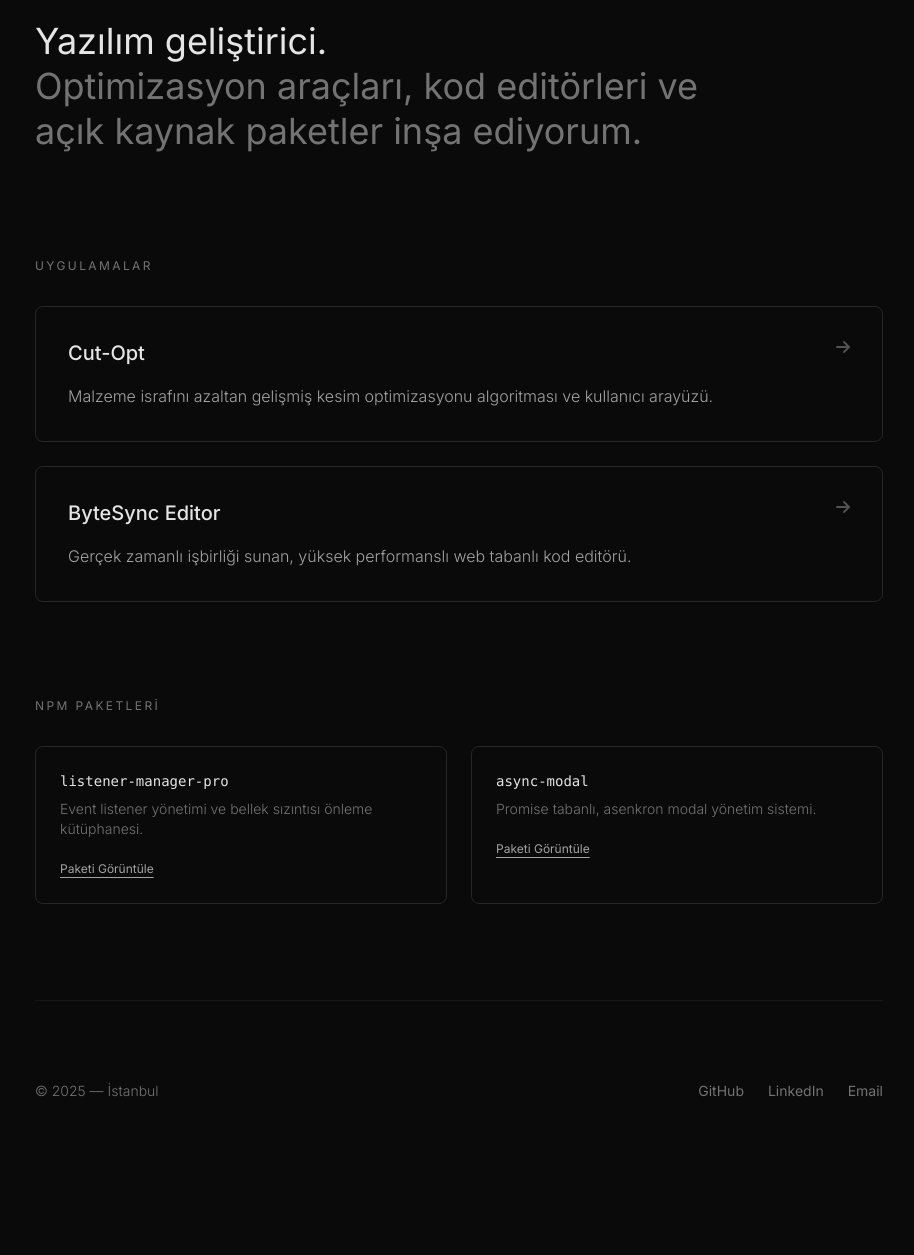
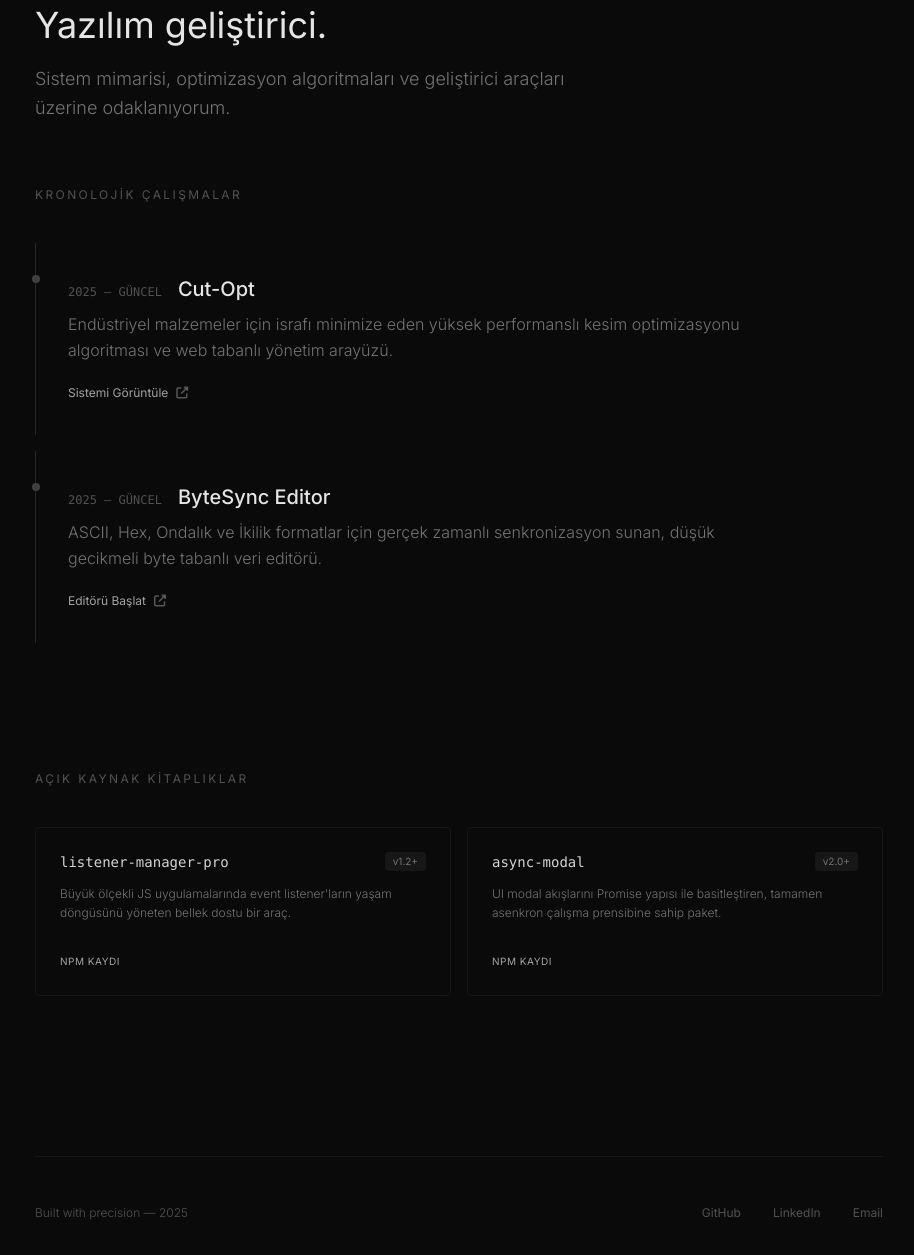
Before and after one commit to kaangrbz/roulista, a plain HTML site: page index.html in a window 1280 px wide. Shown: the part 185-1440 px from the top of the page, without its empty margins (181-1095 px from the left). Before the commit the page ends 1414 px from the top, so only its background shows below. Drawn offline with nearby package versions, Linux system fonts and the light colour scheme.

Commit message:
update ui
Updated styles and content in the index.html file to enhance the layout and improve the descriptions of projects and libraries.

```diff
--- a/index.html
+++ b/index.html
@@ -14,91 +14,129 @@
             color: #e5e5e5;
         }
         .project-card {
-            border: 1px solid #262626;
-            transition: border-color 0.2s ease;
+            border-left: 1px solid #262626;
+            transition: all 0.3s ease;
         }
         .project-card:hover {
-            border-color: #525252;
+            border-left-color: #f5f5f5;
+            background-color: #111;
+        }
+        .timeline-dot {
+            width: 8px;
+            height: 8px;
+            background: #404040;
+            border-radius: 50%;
+            position: absolute;
+            left: -4.5px;
+            top: 32px;
+        }
+        .project-card:hover .timeline-dot {
+            background: #f5f5f5;
+            box-shadow: 0 0 10px rgba(255,255,255,0.3);
         }
     </style>
 </head>
 <body class="selection:bg-white selection:text-black">
 
-    <!-- Basit Navigasyon -->
+    <!-- Navigasyon -->
     <nav class="max-w-4xl mx-auto px-6 py-12 flex justify-between items-center">
         <a href="#" class="text-lg font-medium tracking-tight hover:opacity-70 transition">Roulista</a>
         <div class="flex gap-8 text-sm font-light text-neutral-400">
             <a href="#projects" class="hover:text-white transition">Projeler</a>
-            <a href="#npm" class="hover:text-white transition">NPM</a>
+            <a href="#npm" class="hover:text-white transition">Kitaplıklar</a>
             <a href="mailto:contact@roulista.com" class="hover:text-white transition">İletişim</a>
         </div>
     </nav>
 
     <!-- Giriş -->
-    <header class="max-w-4xl mx-auto px-6 py-20">
-        <h1 class="text-4xl font-normal leading-tight max-w-2xl mb-6">
-            Yazılım geliştirici. <br>
-            <span class="text-neutral-500">Optimizasyon araçları, kod editörleri ve açık kaynak paketler inşa ediyorum.</span>
+    <header class="max-w-4xl mx-auto px-6 py-16">
+        <h1 class="text-4xl font-normal leading-tight max-w-2xl mb-4">
+            Yazılım geliştirici.
         </h1>
+        <p class="text-neutral-500 text-lg font-light leading-relaxed max-w-xl">
+            Sistem mimarisi, optimizasyon algoritmaları ve geliştirici araçları üzerine odaklanıyorum.
+        </p>
     </header>
 
-    <!-- Projeler -->
-    <main id="projects" class="max-w-4xl mx-auto px-6 space-y-24 pb-32">
+    <!-- Projeler & Zaman Tüneli -->
+    <main id="projects" class="max-w-4xl mx-auto px-6 pb-32">
 
-        <!-- Uygulamalar Bölümü -->
-        <section>
-            <h2 class="text-xs uppercase tracking-[0.2em] text-neutral-500 mb-8">Uygulamalar</h2>
-            <div class="grid gap-6">
-                <!-- Cut-Opt -->
-                <a href="https://cut-opt.roulista.com/" target="_blank" class="project-card p-8 rounded-lg group block">
-                    <div class="flex justify-between items-start mb-4">
-                        <h3 class="text-xl font-medium">Cut-Opt</h3>
-                        <i class="fas fa-arrow-right text-neutral-600 group-hover:translate-x-1 group-hover:-translate-y-1 transition-transform"></i>
+        <div class="space-y-4">
+            <h2 class="text-xs uppercase tracking-[0.2em] text-neutral-600 mb-10">Kronolojik Çalışmalar</h2>
+
+            <!-- Cut-Opt -->
+            <div class="relative pl-8 project-card group">
+                <div class="timeline-dot"></div>
+                <div class="py-8 pr-4">
+                    <div class="flex flex-wrap items-baseline gap-x-4 mb-2">
+                        <span class="text-xs font-mono text-neutral-600">2025 — GÜNCEL</span>
+                        <h3 class="text-xl font-medium text-neutral-200">Cut-Opt</h3>
                     </div>
-                    <p class="text-neutral-400 font-light leading-relaxed">
-                        Malzeme israfını azaltan gelişmiş kesim optimizasyonu algoritması ve kullanıcı arayüzü.
+                    <p class="text-neutral-500 font-light leading-relaxed mb-4 max-w-2xl">
+                        Endüstriyel malzemeler için israfı minimize eden yüksek performanslı kesim optimizasyonu algoritması ve web tabanlı yönetim arayüzü.
                     </p>
-                </a>
+                    <a href="https://cut-opt.roulista.com/" target="_blank" class="text-xs text-neutral-400 hover:text-white inline-flex items-center gap-2 transition">
+                        Sistemi Görüntüle <i class="fas fa-external-link-alt opacity-50"></i>
+                    </a>
+                </div>
+            </div>
 
-                <!-- ByteSync Editor -->
-                <a href="https://bytesynceditor.roulista.com/" target="_blank" class="project-card p-8 rounded-lg group block">
-                    <div class="flex justify-between items-start mb-4">
-                        <h3 class="text-xl font-medium">ByteSync Editor</h3>
-                        <i class="fas fa-arrow-right text-neutral-600 group-hover:translate-x-1 group-hover:-translate-y-1 transition-transform"></i>
+            <!-- ByteSync Editor -->
+            <div class="relative pl-8 project-card group">
+                <div class="timeline-dot"></div>
+                <div class="py-8 pr-4">
+                    <div class="flex flex-wrap items-baseline gap-x-4 mb-2">
+                        <span class="text-xs font-mono text-neutral-600">2025 — GÜNCEL</span>
+                        <h3 class="text-xl font-medium text-neutral-200">ByteSync Editor</h3>
                     </div>
-                    <p class="text-neutral-400 font-light leading-relaxed">
-                        Gerçek zamanlı işbirliği sunan, yüksek performanslı web tabanlı kod editörü.
+                    <p class="text-neutral-500 font-light leading-relaxed mb-4 max-w-2xl">
+                        ASCII, Hex, Ondalık ve İkilik formatlar için gerçek zamanlı senkronizasyon sunan, düşük gecikmeli byte tabanlı veri editörü.
                     </p>
-                </a>
+                    <a href="https://bytesynceditor.roulista.com/" target="_blank" class="text-xs text-neutral-400 hover:text-white inline-flex items-center gap-2 transition">
+                        Editörü Başlat <i class="fas fa-external-link-alt opacity-50"></i>
+                    </a>
+                </div>
+            </div>
+        </div>
+
+        <!-- NPM Kitaplıkları -->
+        <section id="npm" class="mt-32">
+            <h2 class="text-xs uppercase tracking-[0.2em] text-neutral-600 mb-10">Açık Kaynak Kitaplıklar</h2>
+            <div class="grid md:grid-cols-2 gap-4">
+
+                <!-- listener-manager-pro -->
+                <div class="border border-neutral-900 p-6 rounded hover:border-neutral-700 transition">
+                    <div class="flex justify-between items-start mb-3">
+                        <h3 class="text-sm font-mono text-neutral-300">listener-manager-pro</h3>
+                        <span class="text-[10px] bg-neutral-900 text-neutral-500 px-2 py-0.5 rounded">v1.2+</span>
+                    </div>
+                    <p class="text-xs text-neutral-500 font-light leading-relaxed mb-6">
+                        Büyük ölçekli JS uygulamalarında event listener'ların yaşam döngüsünü yöneten bellek dostu bir araç.
+                    </p>
+                    <a href="https://www.npmjs.com/package/listener-manager-pro" target="_blank" class="text-[10px] uppercase tracking-wider text-neutral-400 hover:text-white transition">NPM Kaydı</a>
+                </div>
+
+                <!-- async-modal -->
+                <div class="border border-neutral-900 p-6 rounded hover:border-neutral-700 transition">
+                    <div class="flex justify-between items-start mb-3">
+                        <h3 class="text-sm font-mono text-neutral-300">async-modal</h3>
+                        <span class="text-[10px] bg-neutral-900 text-neutral-500 px-2 py-0.5 rounded">v2.0+</span>
+                    </div>
+                    <p class="text-xs text-neutral-500 font-light leading-relaxed mb-6">
+                        UI modal akışlarını Promise yapısı ile basitleştiren, tamamen asenkron çalışma prensibine sahip paket.
+                    </p>
+                    <a href="https://www.npmjs.com/package/async-modal" target="_blank" class="text-[10px] uppercase tracking-wider text-neutral-400 hover:text-white transition">NPM Kaydı</a>
+                </div>
+
             </div>
         </section>
 
-        <!-- NPM Bölümü -->
-        <section id="npm">
-            <h2 class="text-xs uppercase tracking-[0.2em] text-neutral-500 mb-8">NPM Paketleri</h2>
-            <div class="grid md:grid-cols-2 gap-6">
-                <!-- Paket 1 -->
-                <div class="project-card p-6 rounded-lg">
-                    <h3 class="text-sm font-mono text-neutral-200 mb-2">listener-manager-pro</h3>
-                    <p class="text-sm text-neutral-500 font-light mb-4">Event listener yönetimi ve bellek sızıntısı önleme kütüphanesi.</p>
-                    <a href="https://www.npmjs.com/package/listener-manager-pro" target="_blank" class="text-xs text-neutral-400 hover:text-white underline underline-offset-4">Paketi Görüntüle</a>
-                </div>
-
-                <!-- Paket 2 -->
-                <div class="project-card p-6 rounded-lg">
-                    <h3 class="text-sm font-mono text-neutral-200 mb-2">async-modal</h3>
-                    <p class="text-sm text-neutral-500 font-light mb-4">Promise tabanlı, asenkron modal yönetim sistemi.</p>
-                    <a href="https://www.npmjs.com/package/async-modal" target="_blank" class="text-xs text-neutral-400 hover:text-white underline underline-offset-4">Paketi Görüntüle</a>
-                </div>
+        <!-- Alt Bilgi -->
+        <footer class="mt-40 pt-12 border-t border-neutral-900 flex flex-col md:flex-row justify-between items-center gap-6 text-neutral-600">
+            <div class="text-xs font-light">
+                Built with precision &mdash; 2025
             </div>
-        </section>
-
-        <!-- Footer -->
-        <footer class="pt-20 border-t border-neutral-900 flex flex-col md:flex-row justify-between items-start md:items-center gap-8 text-neutral-500">
-            <div class="text-sm font-light">
-                &copy; 2025 — İstanbul
-            </div>
-            <div class="flex gap-6 text-sm">
+            <div class="flex gap-8 text-xs">
                 <a href="#" class="hover:text-white transition">GitHub</a>
                 <a href="#" class="hover:text-white transition">LinkedIn</a>
                 <a href="mailto:contact@roulista.com" class="hover:text-white transition">Email</a>
```
